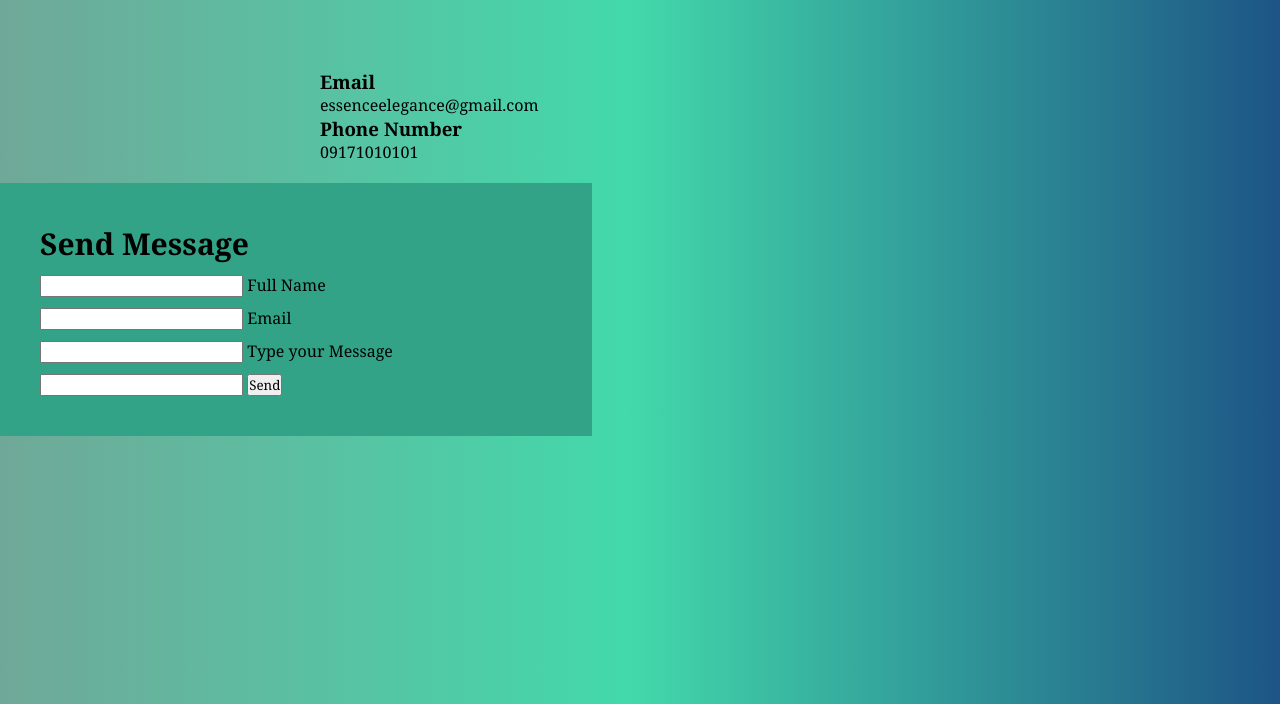
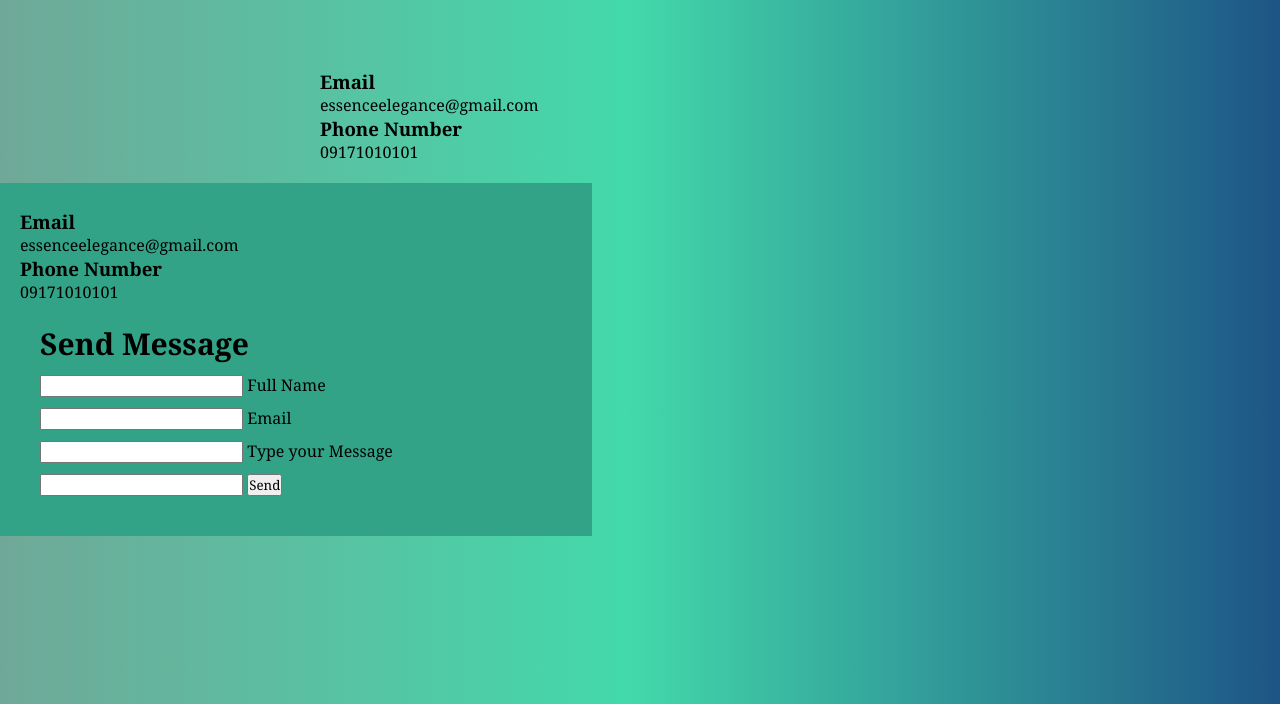
Before and after one commit to EssenceElegance/Perfume, a plain HTML site: page contact_us.html in a window 1280 px wide. Shown: the part 96-800 px from the top of the page. Drawn offline with Linux system fonts and the light colour scheme.

Commit message:
Update contact_us.html

```diff
--- a/contact_us.html
+++ b/contact_us.html
@@ -37,6 +37,20 @@
 
 
 
+    <div class="column">
+                    <div class="text">
+                        <h3>Email</h3>
+                        <p>essenceelegance@gmail.com</p>
+                    </div>
+
+                    <div class="text">
+                        <h3>Phone Number</h3>
+                        <p>09171010101</p>
+                    </div>
+                </div>
+            </div>
+
+
         <div class="contactForm">
             <form>
                 <h2>Send Message</h2>
```
